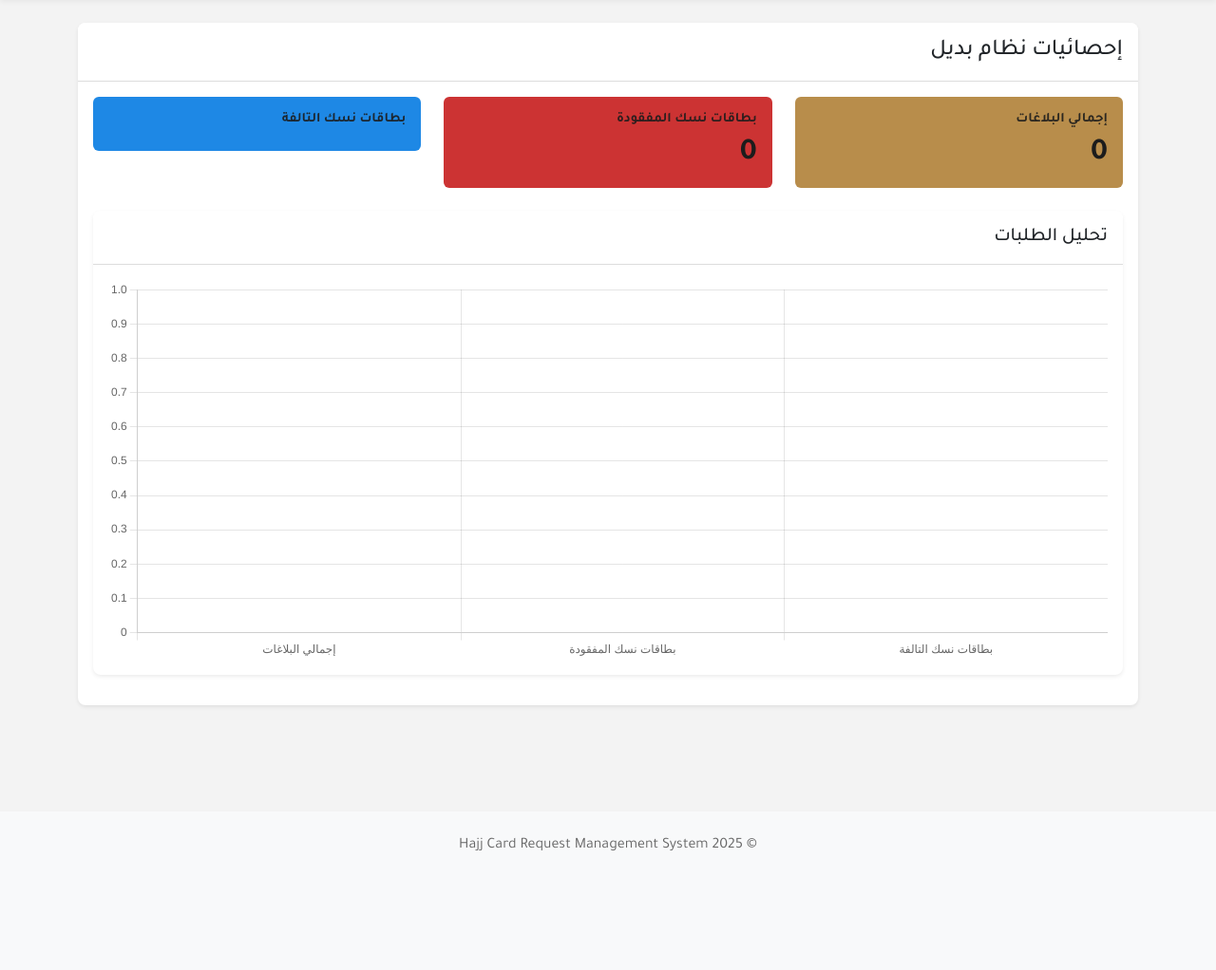
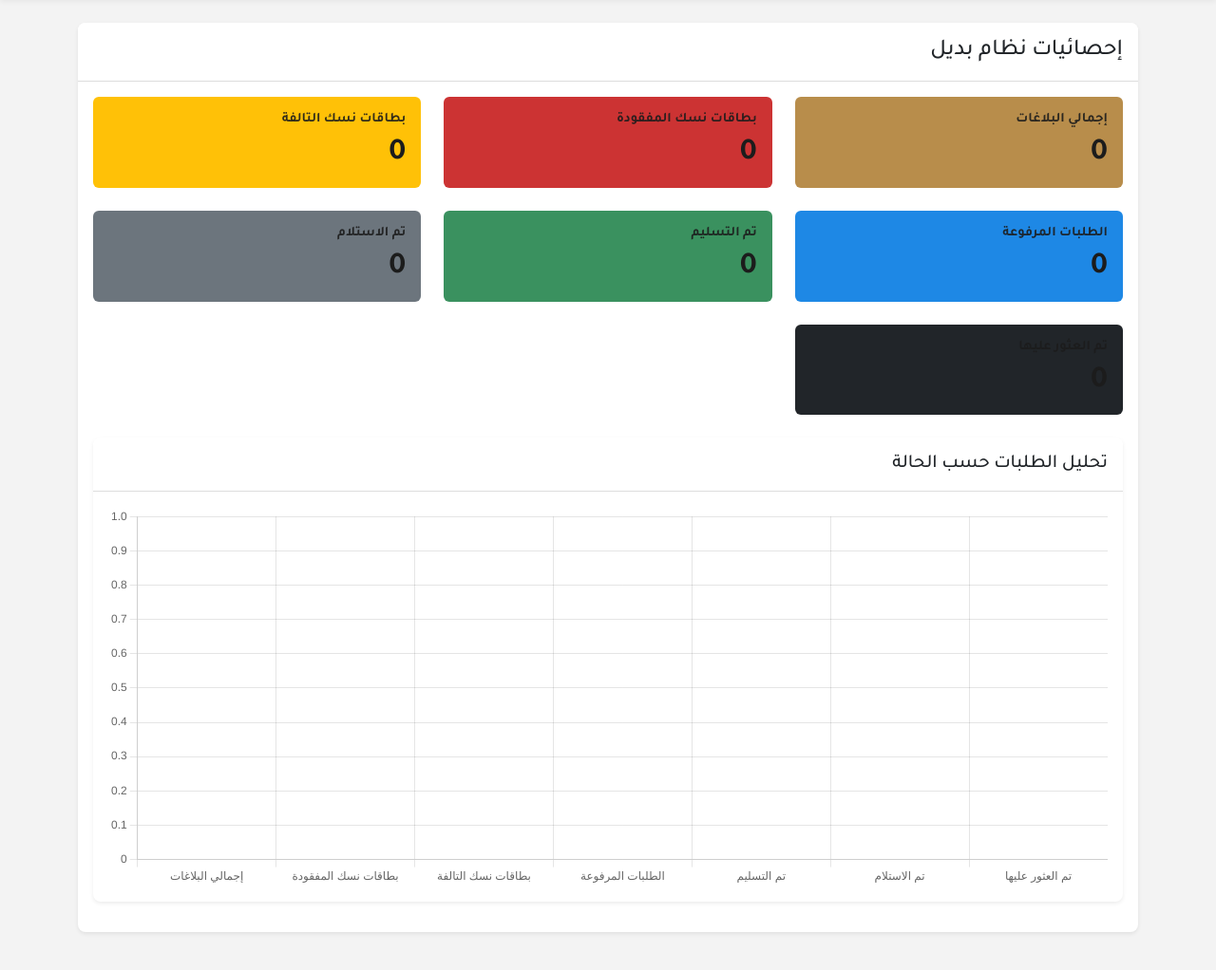
Before and after one commit to C3ZIZ/NusukRequestApp, a Flask app: page /statistics in a window 1280 px wide. Shown: the part 70-1092 px from the top of the page at 95% size. Before the commit the page ends 966 px from the top, so only its background shows below. Run offline with Flask 3, Linux system fonts and the light colour scheme; data that the repository does not hold is empty.

Commit message:
Fixing the stats

```diff
--- a/main.py
+++ b/main.py
@@ -221,6 +221,7 @@ def statistics():
     try:
         total_hajj = get_total_hajj()
         total_lost = len(supabase.table('card_requests').select('id').eq('request_reason', "Lost Card").execute().data)
+        total_damaged = len(supabase.table('card_requests').select('id').eq('request_reason', "Damaged Card").execute().data)
         total_uploaded = len(supabase.table('card_requests').select('id').eq('request_upload', True).execute().data)
         total_delivered = len(supabase.table('card_requests').select('id').eq('status', "card delivered").execute().data)
         total_received = len(supabase.table('card_requests').select('id').eq('status', "card received").execute().data)
@@ -230,6 +231,7 @@ def statistics():
                             language='ar',
                             total_hajj=total_hajj,
                             total_lost=total_lost,
+                            total_damaged=total_damaged,
                             total_uploaded=total_uploaded,
                             total_delivered=total_delivered,
                             total_received=total_received,
--- a/templates/statistics.html
+++ b/templates/statistics.html
@@ -29,9 +29,41 @@
 
                     <!-- بطاقات نسك التالفة -->
                     <div class="col-md-4">
-                        <div class="stats-card bg-info text-white rounded p-3">
+                        <div class="stats-card bg-warning text-white rounded p-3">
                             <h6 class="mb-0">بطاقات نسك التالفة</h6>
                             <h2 class="mt-2 mb-0">{{ total_damaged }}</h2>
+                        </div>
+                    </div>
+
+                    <!-- الطلبات المرفوعة -->
+                    <div class="col-md-4">
+                        <div class="stats-card bg-info text-white rounded p-3">
+                            <h6 class="mb-0">الطلبات المرفوعة</h6>
+                            <h2 class="mt-2 mb-0">{{ total_uploaded }}</h2>
+                        </div>
+                    </div>
+
+                    <!-- تم التسليم -->
+                    <div class="col-md-4">
+                        <div class="stats-card bg-success text-white rounded p-3">
+                            <h6 class="mb-0">تم التسليم</h6>
+                            <h2 class="mt-2 mb-0">{{ total_delivered }}</h2>
+                        </div>
+                    </div>
+
+                    <!-- تم الاستلام -->
+                    <div class="col-md-4">
+                        <div class="stats-card bg-secondary text-white rounded p-3">
+                            <h6 class="mb-0">تم الاستلام</h6>
+                            <h2 class="mt-2 mb-0">{{ total_received }}</h2>
+                        </div>
+                    </div>
+
+                    <!-- تم العثور عليها -->
+                    <div class="col-md-4">
+                        <div class="stats-card bg-dark text-white rounded p-3">
+                            <h6 class="mb-0">تم العثور عليها</h6>
+                            <h2 class="mt-2 mb-0">{{ total_found }}</h2>
                         </div>
                     </div>
                 </div>
@@ -41,7 +73,7 @@
                     <div class="col-12">
                         <div class="card border-0 shadow-sm">
                             <div class="card-header bg-white py-3">
-                                <h3 class="h5 mb-0">تحليل الطلبات</h3>
+                                <h3 class="h5 mb-0">تحليل الطلبات حسب الحالة</h3>
                             </div>
                             <div class="card-body">
                                 <canvas id="requestsChart"></canvas>
@@ -63,19 +95,27 @@ document.addEventListener('DOMContentLoaded', function() {
     new Chart(ctx, {
         type: 'bar',
         data: {
-            labels: ['إجمالي البلاغات', 'بطاقات نسك المفقودة', 'بطاقات نسك التالفة'],
+            labels: ['إجمالي البلاغات', 'بطاقات نسك المفقودة', 'بطاقات نسك التالفة', 'الطلبات المرفوعة', 'تم التسليم', 'تم الاستلام', 'تم العثور عليها'],
             datasets: [{
                 label: 'إحصائيات الطلبات',
-                data: [{{ total_hajj }}, {{ total_lost }}, {{ total_damaged }}],
+                data: [{{ [total_hajj, total_lost, total_damaged, total_uploaded, total_delivered, total_received, total_found]|join(', ') }}],
                 backgroundColor: [
                     'rgba(var(--bs-primary-rgb), 0.7)',
                     'rgba(var(--bs-danger-rgb), 0.7)',
-                    'rgba(var(--bs-warning-rgb), 0.7)'
+                    'rgba(var(--bs-warning-rgb), 0.7)',
+                    'rgba(var(--bs-info-rgb), 0.7)',
+                    'rgba(var(--bs-success-rgb), 0.7)',
+                    'rgba(var(--bs-secondary-rgb), 0.7)',
+                    'rgba(var(--bs-dark-rgb), 0.7)'
                 ],
                 borderColor: [
                     'rgba(var(--bs-primary-rgb), 1)',
                     'rgba(var(--bs-danger-rgb), 1)',
-                    'rgba(var(--bs-warning-rgb), 1)'
+                    'rgba(var(--bs-warning-rgb), 1)',
+                    'rgba(var(--bs-info-rgb), 1)',
+                    'rgba(var(--bs-success-rgb), 1)',
+                    'rgba(var(--bs-secondary-rgb), 1)',
+                    'rgba(var(--bs-dark-rgb), 1)'
                 ],
                 borderWidth: 1
             }]
```
